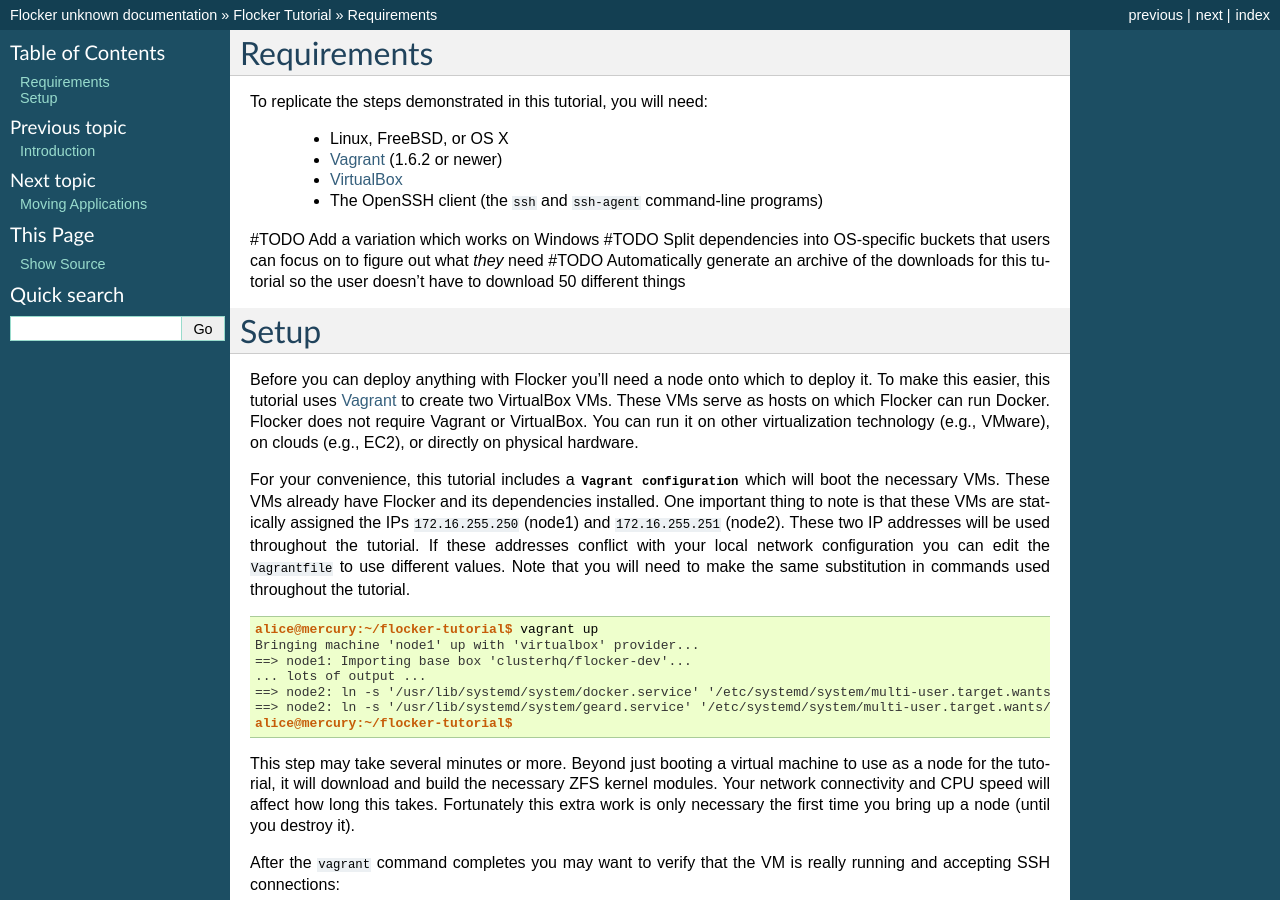
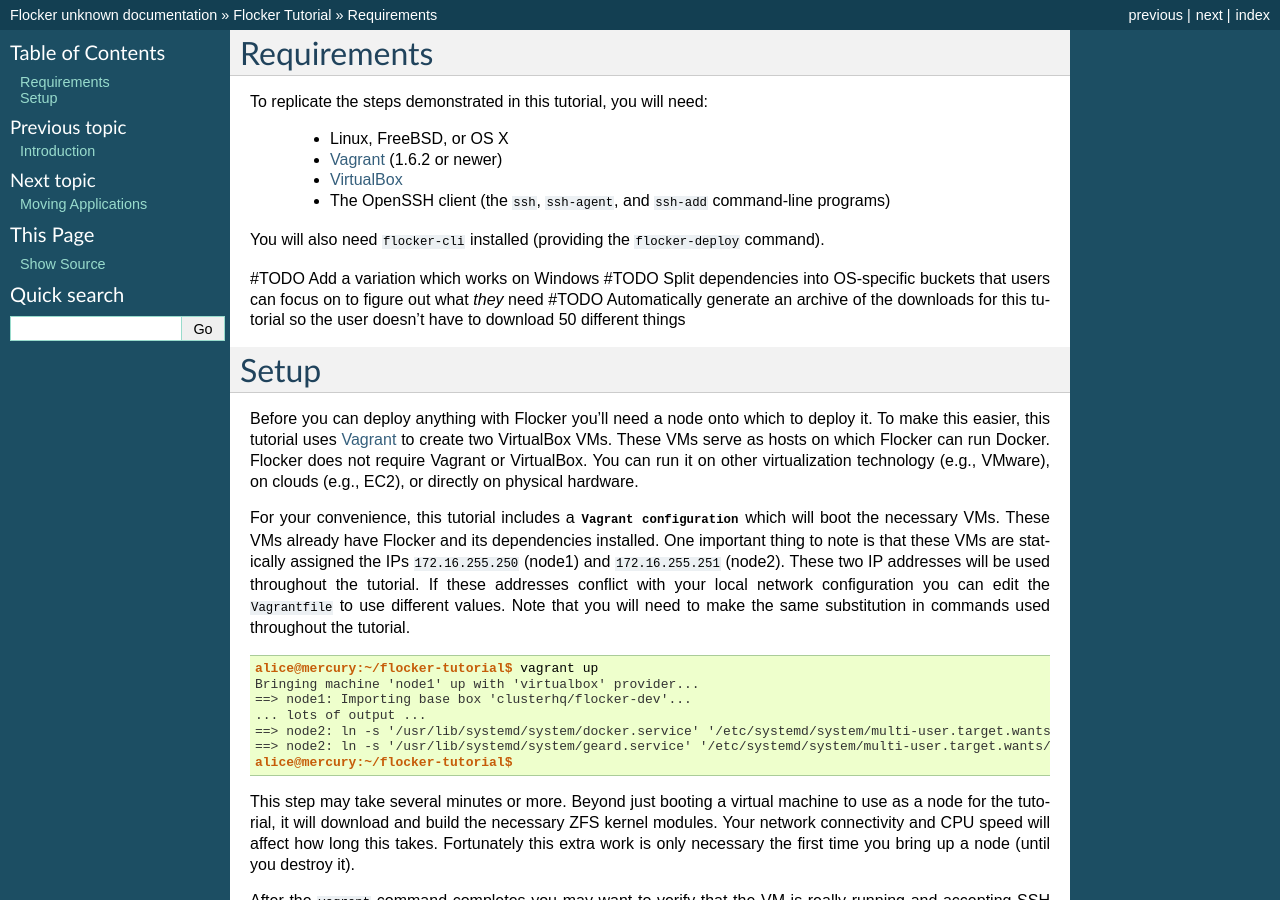
Before and after one commit to ClusterHQ/flocker, a Sphinx documentation site: the page built from docs/tutorial/vagrant-setup.rst, in a window 1280 px wide and 900 px high. Built offline with Sphinx 7.4.7, drawn with Linux system fonts in a browser that asks for light colours.

Commit message:
You need the other half of ssh-agent and also flocker.

```diff
--- a/docs/tutorial/vagrant-setup.rst
+++ b/docs/tutorial/vagrant-setup.rst
@@ -6,7 +6,9 @@
   * Linux, FreeBSD, or OS X
   * `Vagrant`_ (1.6.2 or newer)
   * `VirtualBox`_
-  * The OpenSSH client (the ``ssh`` and ``ssh-agent`` command-line programs)
+  * The OpenSSH client (the ``ssh``, ``ssh-agent``, and ``ssh-add`` command-line programs)
+
+You will also need ``flocker-cli`` installed (providing the ``flocker-deploy`` command).
 
 #TODO Add a variation which works on Windows
 #TODO Split dependencies into OS-specific buckets that users can focus on to figure out what *they* need
```
